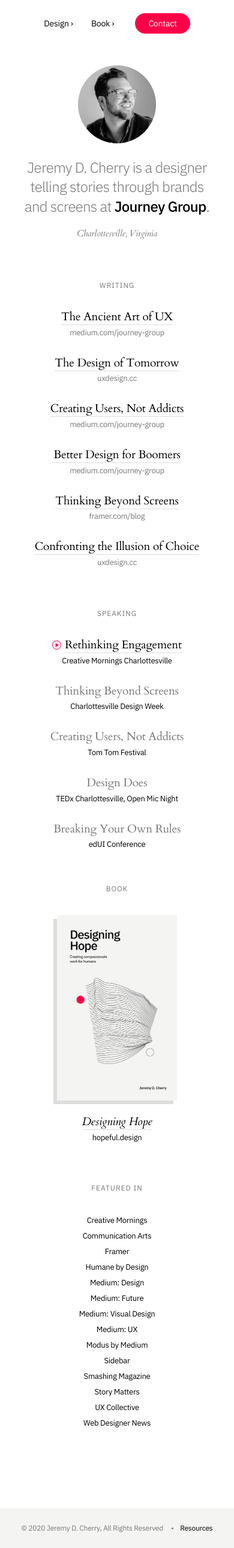
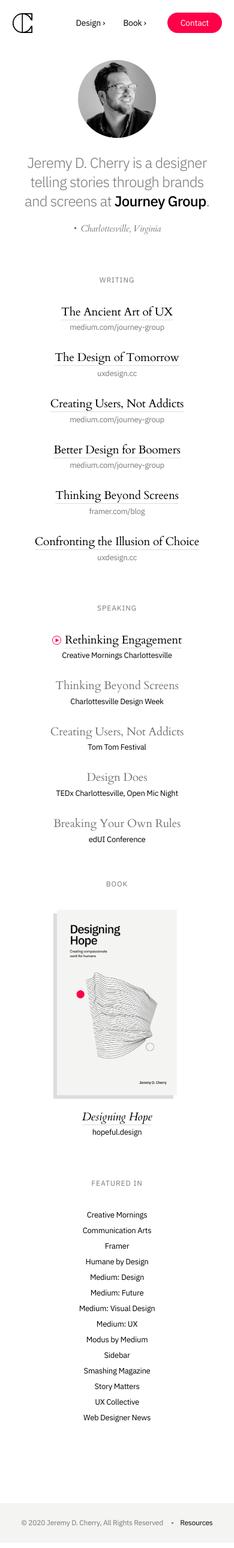
Before and after one commit to jeremydcherry/jeremydcherry.github.io, a Jekyll site: the page built from index.md, in a window 390 px wide. Shown: the whole page at 60% size. Built offline with Jekyll 4.4.1, drawn with Linux system fonts in a browser that asks for light colours.

Commit message:
Updated Nav

```diff
--- a/_includes/nav.html
+++ b/_includes/nav.html
@@ -1,5 +1,10 @@
 <header class="page-header" role="banner">
-  <div class="about right-nav">
-    <a href="https://dribbble.com/jeremydcherry" class="first">Design &rsaquo;</a><a href="https://hopeful.design" class="nav">Book &rsaquo;</a><a href="mailto:jeremy@jeremydcherry.com" class="btn">Contact</a>
-  </div>
+	<div class="about">
+		<div class="column nav-left">
+			<a href="/" class="home-link"><img src="/images/icon_jdc.svg" class="mark"></a>
+		</div>
+		<div class="column nav-right">
+	    	<a href="https://dribbble.com/jeremydcherry" class="first">Design &rsaquo;</a><a href="https://hopeful.design" class="nav">Book &rsaquo;</a><a href="mailto:jeremy@jeremydcherry.com" class="btn">Contact</a>
+	  	</div>
+	</div>
 </header>
--- a/_sass/main.scss
+++ b/_sass/main.scss
@@ -270,12 +270,6 @@ a.resources-footer:hover{
   text-align: right;
 }
 
-.dot{
-  margin-left: 4em;
-  float: left;
-  width: 9px;
-}
-
 .about a.first{
   padding-left: 0;
 }
@@ -346,6 +340,19 @@ img.book-cover:hover{
   -webkit-box-shadow: -8px 8px 0px 0px rgba(221,221,221,1);
   -moz-box-shadow: -8px 8px 0px 0px rgba(221,221,221,1);
   box-shadow: -8px 8px 0px 0px rgba(221,221,221,1);
+}
+
+.mark{
+  width: 35px;
+  height: auto;
+}
+
+a.home-link{
+  transition: .25s;
+}
+
+a.home-link:hover{
+  opacity: .5;
 }
 
 .icon{
@@ -563,19 +570,21 @@ footer a:hover{
 
 @media screen and (max-width: 1000px) {
   body{font-size: 21px;}
+  .page-header {margin: .25em auto 1em;}
   .column{width: 100%;}
   .column-third{width: 100%; text-align: center;}
-  .nav-left{width: 28%; text-align: right; padding-right: 30px;}
-  .nav-right{width: 72%; text-align: left;}
+  .about{margin-bottom: 2em;}
+  .nav-left{width: 25%; text-align: left; padding-left: 20px;}
+  .nav-right{width: 75%; text-align: right; padding-top: 10px; padding-right: 20px;}
   .col-third-1{margin-bottom: 1em;}
   .col-third-2{margin-bottom: 3em;}
   .col-third-3{padding-left: 0;}
   .col-third-1_resources{margin-bottom: 1em;}
   .col-third-2_resources{margin-bottom: 2em;}
   .col-third-3_resources{padding-left: 0; margin-bottom: 1em;}
-  .main-inner-top{max-width:100%; margin-top: 2em; padding:0 0 3em;}
+  .main-inner-top{max-width:100%; margin-top: 0; padding:0 0 3em;}
   .main-inner-bottom{max-width:100%; margin-top: 0; padding:0 0 2em;}
-  .main-landing{margin: 1em auto; max-width: 95%; padding: 0 20px;}
+  .main-landing{margin: 0 auto 1em; max-width: 95%; padding: 0 20px;}
   .main-list_first{padding: 1em 0 0;}
   .main-list{padding:0;}
   .blank{display: none;}
@@ -589,7 +598,7 @@ footer a:hover{
   .about a.first{padding-left: 0;}
   .about a.home{padding-left: 0;}
   .about .active{padding-left: 30px;}
-  .bio{max-width: 40ch; padding-right: 0; margin: 1em auto 2em;}
+  .bio{max-width: 40ch; padding-right: 0; margin: 2em auto;}
   img.book-cover{width: 200px; margin:0 auto 1.25em;}
   h1{font-size: 24px;}
   h2{font-size: 19px;}
--- a/index.md
+++ b/index.md
@@ -12,7 +12,7 @@ title: Jeremy D. Cherry
   	<div class="bio">
   		<img src="/images/jeremy-headshot.png" class="avatar" alt="Photo of Jeremy D. Cherry">
 		<h1>Jeremy D. Cherry is a designer telling stories through brands and screens at <a href="https://www.journeygroup.com/" class="journey">Journey Group</a>.</h1>
-		<h6>Charlottesville, Virginia</h6>
+		<h6>&bull;&nbsp;&nbsp;Charlottesville, Virginia</h6>
 	</div>
   </div>
   <!-- Writing -->
```
Also changed, not shown: favicon.ico, images/icon_jdc.svg (added).
